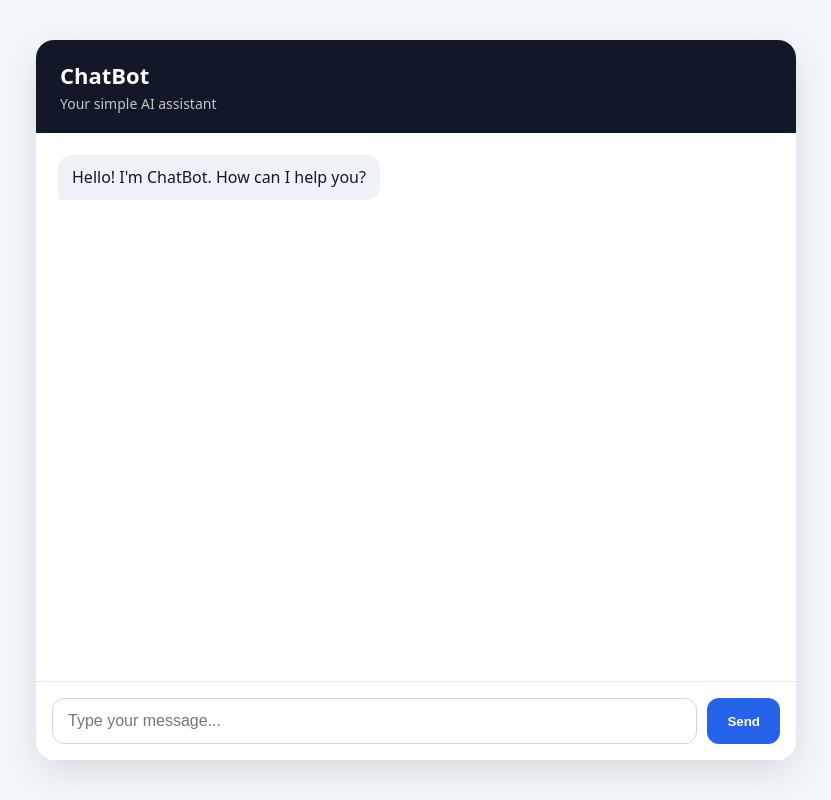
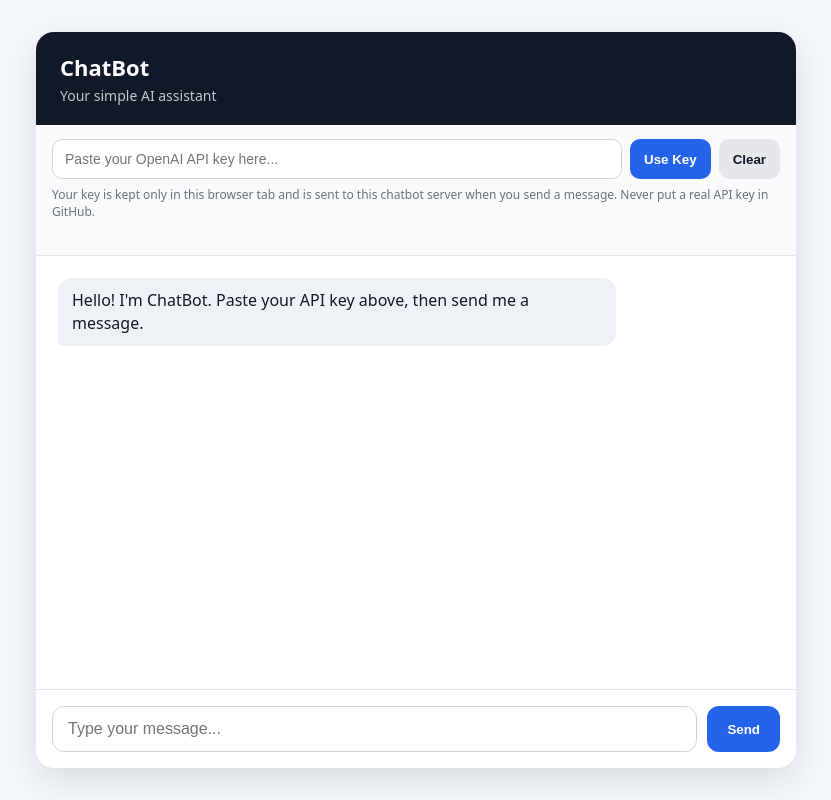
Before and after one commit to saeedkarimzai9/chat_bot, a Flask app: page / in a window 1280 px wide. Shown: the whole page, without its empty margins (224-1055 px from the left). Run offline with Flask 3, Linux system fonts and the light colour scheme.

Commit message:
Add web API key input to chatbot UI

```diff
--- a/templates/index.html
+++ b/templates/index.html
@@ -7,37 +7,88 @@
   <style>
     * { box-sizing: border-box; }
     body { margin: 0; font-family: system-ui, sans-serif; background: #f4f7fb; min-height: 100vh; display: grid; place-items: center; }
-    .chat { width: min(760px, 94vw); height: min(720px, 90vh); background: white; border-radius: 18px; box-shadow: 0 12px 40px rgba(0,0,0,.12); display: flex; flex-direction: column; overflow: hidden; }
+    .chat { width: min(760px, 94vw); height: min(760px, 92vh); background: white; border-radius: 18px; box-shadow: 0 12px 40px rgba(0,0,0,.12); display: flex; flex-direction: column; overflow: hidden; }
     header { padding: 20px 24px; background: #111827; color: white; }
     header h1 { margin: 0; font-size: 22px; }
     header p { margin: 4px 0 0; opacity: .75; font-size: 14px; }
+    .key-box { padding: 14px 16px; background: #f8fafc; border-bottom: 1px solid #e5e7eb; }
+    .key-row { display: flex; gap: 8px; }
+    #api-key { flex: 1; min-width: 0; padding: 11px 12px; border: 1px solid #d1d5db; border-radius: 10px; font-size: 14px; }
+    #save-key, #clear-key { border: 0; border-radius: 10px; padding: 0 14px; font-weight: 600; cursor: pointer; }
+    #save-key { background: #2563eb; color: white; }
+    #clear-key { background: #e5e7eb; color: #111827; }
+    .hint { margin: 7px 0 0; font-size: 12px; color: #6b7280; }
+    #status { margin: 5px 0 0; font-size: 12px; color: #15803d; min-height: 16px; }
     #messages { flex: 1; padding: 22px; overflow-y: auto; display: flex; flex-direction: column; gap: 12px; }
     .msg { max-width: 78%; padding: 11px 14px; border-radius: 14px; line-height: 1.45; white-space: pre-wrap; }
     .user { align-self: flex-end; background: #2563eb; color: white; border-bottom-right-radius: 4px; }
     .bot { align-self: flex-start; background: #eef2f7; color: #111827; border-bottom-left-radius: 4px; }
     form { display: flex; gap: 10px; padding: 16px; border-top: 1px solid #e5e7eb; }
-    input { flex: 1; padding: 13px 15px; border: 1px solid #d1d5db; border-radius: 12px; font-size: 16px; outline: none; }
-    input:focus { border-color: #2563eb; }
-    button { border: 0; border-radius: 12px; padding: 0 20px; background: #2563eb; color: white; font-weight: 600; cursor: pointer; }
+    #message { flex: 1; padding: 13px 15px; border: 1px solid #d1d5db; border-radius: 12px; font-size: 16px; outline: none; }
+    #message:focus, #api-key:focus { border-color: #2563eb; }
+    #send { border: 0; border-radius: 12px; padding: 0 20px; background: #2563eb; color: white; font-weight: 600; cursor: pointer; }
     button:disabled { opacity: .6; cursor: wait; }
+    @media (max-width: 600px) { .key-row { flex-wrap: wrap; } #api-key { flex-basis: 100%; } .key-row button { min-height: 40px; } }
   </style>
 </head>
 <body>
   <main class="chat">
     <header><h1>ChatBot</h1><p>Your simple AI assistant</p></header>
+
+    <section class="key-box">
+      <div class="key-row">
+        <input id="api-key" type="password" autocomplete="off" placeholder="Paste your OpenAI API key here...">
+        <button id="save-key" type="button">Use Key</button>
+        <button id="clear-key" type="button">Clear</button>
+      </div>
+      <p class="hint">Your key is kept only in this browser tab and is sent to this chatbot server when you send a message. Never put a real API key in GitHub.</p>
+      <div id="status" aria-live="polite"></div>
+    </section>
+
     <section id="messages" aria-live="polite">
-      <div class="msg bot">Hello! I'm ChatBot. How can I help you?</div>
+      <div class="msg bot">Hello! I'm ChatBot. Paste your API key above, then send me a message.</div>
     </section>
+
     <form id="chat-form">
       <input id="message" autocomplete="off" placeholder="Type your message..." required>
       <button id="send" type="submit">Send</button>
     </form>
   </main>
+
   <script>
     const form = document.getElementById('chat-form');
     const input = document.getElementById('message');
+    const apiKey = document.getElementById('api-key');
     const messages = document.getElementById('messages');
     const send = document.getElementById('send');
+    const saveKey = document.getElementById('save-key');
+    const clearKey = document.getElementById('clear-key');
+    const status = document.getElementById('status');
+
+    const savedKey = sessionStorage.getItem('chatbot_openai_key');
+    if (savedKey) {
+      apiKey.value = savedKey;
+      status.textContent = 'API key is ready for this tab.';
+    }
+
+    saveKey.addEventListener('click', () => {
+      const key = apiKey.value.trim();
+      if (!key) {
+        status.textContent = 'Please paste an API key first.';
+        status.style.color = '#b91c1c';
+        return;
+      }
+      sessionStorage.setItem('chatbot_openai_key', key);
+      status.textContent = 'API key saved for this browser tab.';
+      status.style.color = '#15803d';
+    });
+
+    clearKey.addEventListener('click', () => {
+      apiKey.value = '';
+      sessionStorage.removeItem('chatbot_openai_key');
+      status.textContent = 'API key cleared.';
+      status.style.color = '#6b7280';
+    });
 
     function addMessage(text, kind) {
       const el = document.createElement('div');
@@ -50,15 +101,27 @@
     form.addEventListener('submit', async (event) => {
       event.preventDefault();
       const message = input.value.trim();
+      const key = apiKey.value.trim() || sessionStorage.getItem('chatbot_openai_key') || '';
       if (!message) return;
+      if (!key) {
+        addMessage('Please paste your OpenAI API key above first.', 'bot');
+        apiKey.focus();
+        return;
+      }
+
+      sessionStorage.setItem('chatbot_openai_key', key);
       addMessage(message, 'user');
       input.value = '';
       input.focus();
       send.disabled = true;
+
       try {
         const res = await fetch('/api/chat', {
           method: 'POST',
-          headers: { 'Content-Type': 'application/json' },
+          headers: {
+            'Content-Type': 'application/json',
+            'X-OpenAI-API-Key': key
+          },
           body: JSON.stringify({ message })
         });
         const data = await res.json();
```
